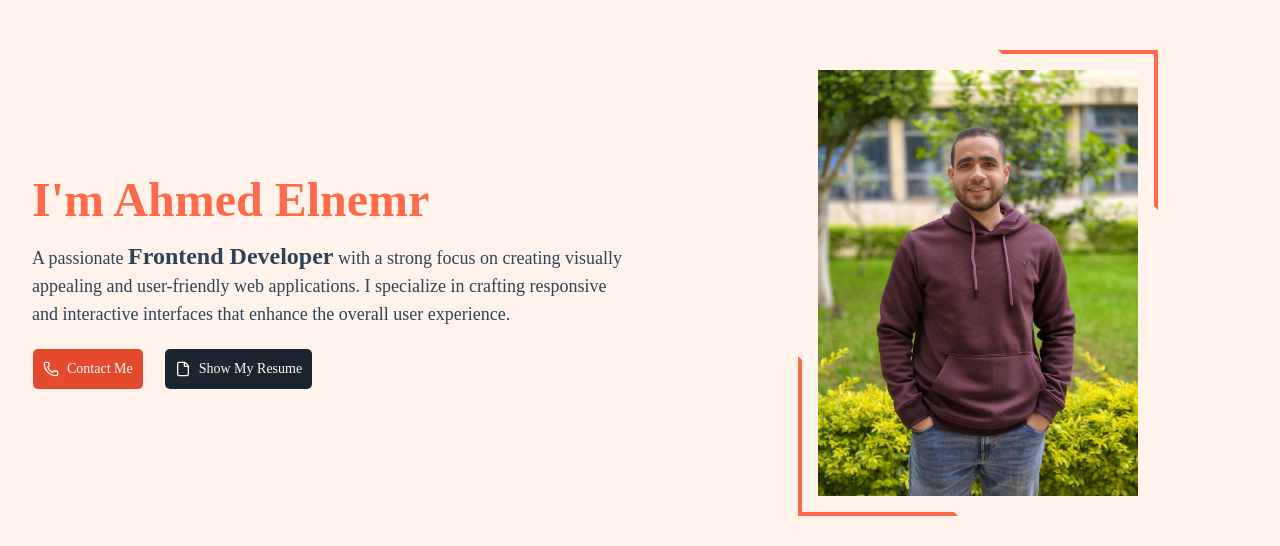
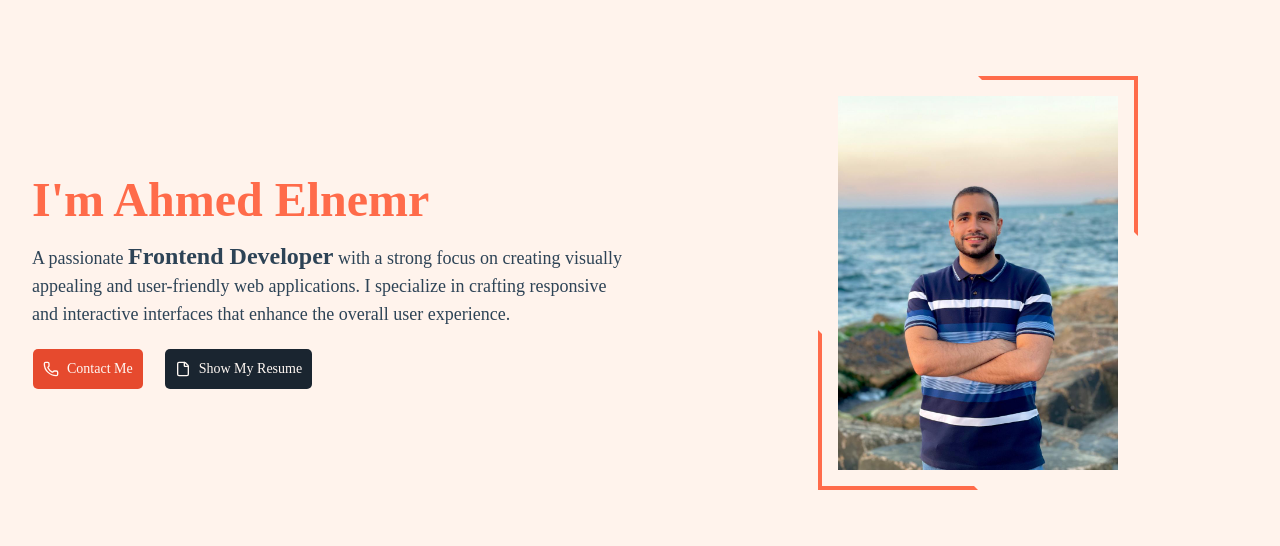
Before and after one commit to Elnemr01/portfolio-frontend, a React (Vite) app: page / in a window 1280 px wide. Shown: the part 159-705 px from the top of the page. Built offline with nearby package versions, Linux system fonts and the light colour scheme; no server answers.

Commit message:
last commit

```diff
--- a/src/myComponents/contact /MessageForm.jsx
+++ b/src/myComponents/contact /MessageForm.jsx
@@ -28,7 +28,7 @@ const MessageForm = () => {
     return (
         <div className='message border border-dark dark:border-secondary rounded-lg p-4'>
             <div className="title text-2xl font-semibold text-dark dark:text-light mb-4">
-                Quick Message
+                Message Me
             </div>
             <form onSubmit={formik.handleSubmit} className='p-2 flex flex-col gap-4'>
                 <div className='flex flex-col gap-1'>
--- a/src/myComponents/landing/Landing.jsx
+++ b/src/myComponents/landing/Landing.jsx
@@ -31,10 +31,10 @@ const Landing = () => {
                             <span className="absolute w-40 h-40 border-4 bg-transparent border-t-primary
                             border-r-primary -top-5 -right-5 border-transparent"></span>
                             <img
-                                src="./my-profile.jpeg"
+                                src="./profile.jpeg"
                                 alt="profile picture"
                                 loading="lazy"
-                                className='w-80'
+                                className='w-70'
                             />
                             <span className="absolute -bottom-5 -left-5 w-40 h-40 border-4 bg-transparent
                             border-l-primary border-b-primary border-transparent"></span>
--- a/src/myComponents/projectSection/ProjectCard.jsx
+++ b/src/myComponents/projectSection/ProjectCard.jsx
@@ -47,7 +47,7 @@ const ProjectCard = ({project,first}) => {
                         </div>
                     </AccordionTrigger>
                     <AccordionContent>
-                        <div className="description border border-y-dark dark:border-secondary border-transparent p-4 mt-4">
+                        <div className="description border border-y-dark dark:border-secondary dark:border-x-transparent  border-transparent p-4 mt-4">
                             <h3 className='text-lg font-semibold text-dark dark:text-secondary mb-4'>Description</h3>
                             <ul className=' flex flex-col gap-3 list-disc pl-4 text-base'>
                                 {
```
Also changed, not shown: public/profile.jpeg (added).
